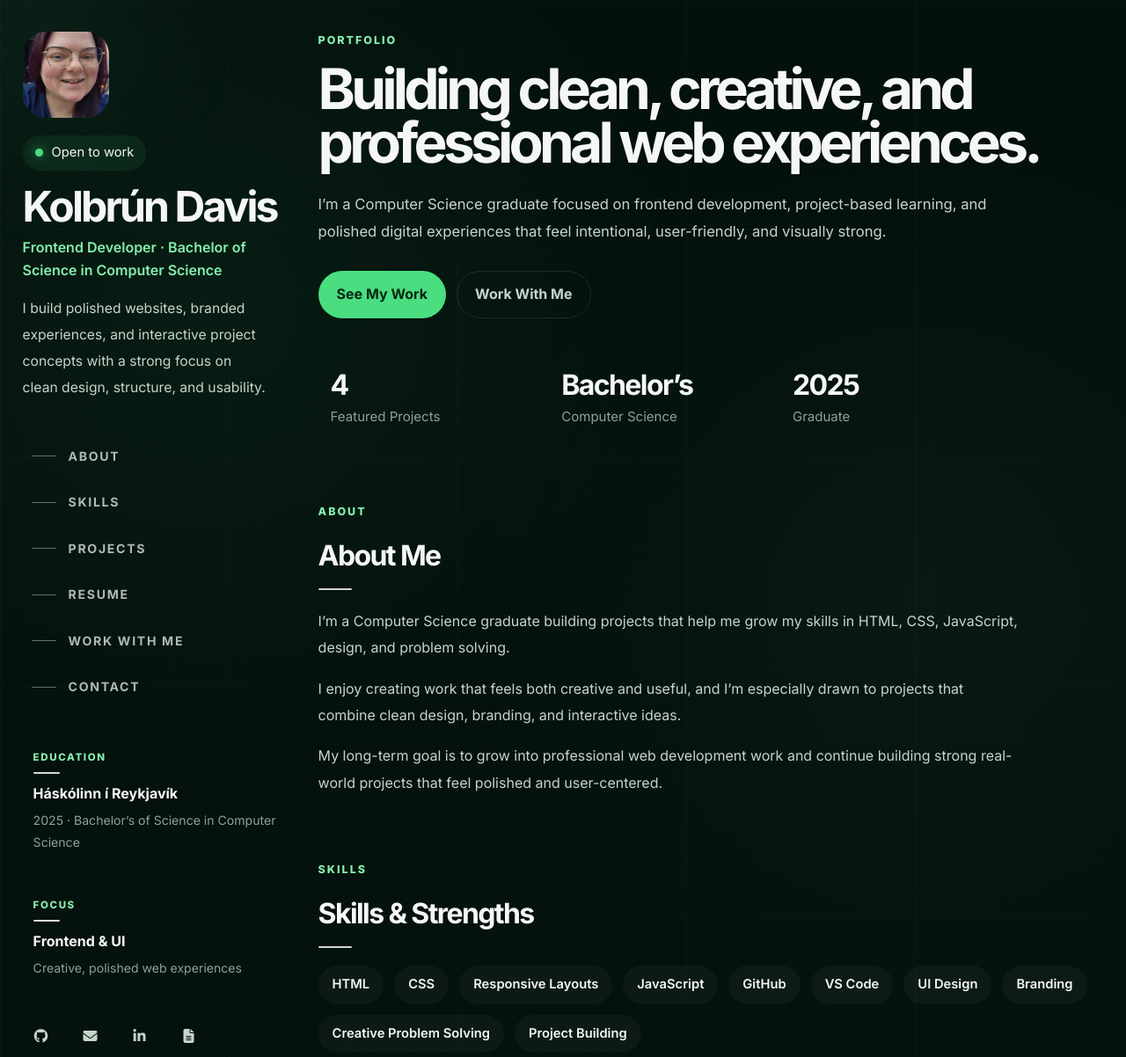
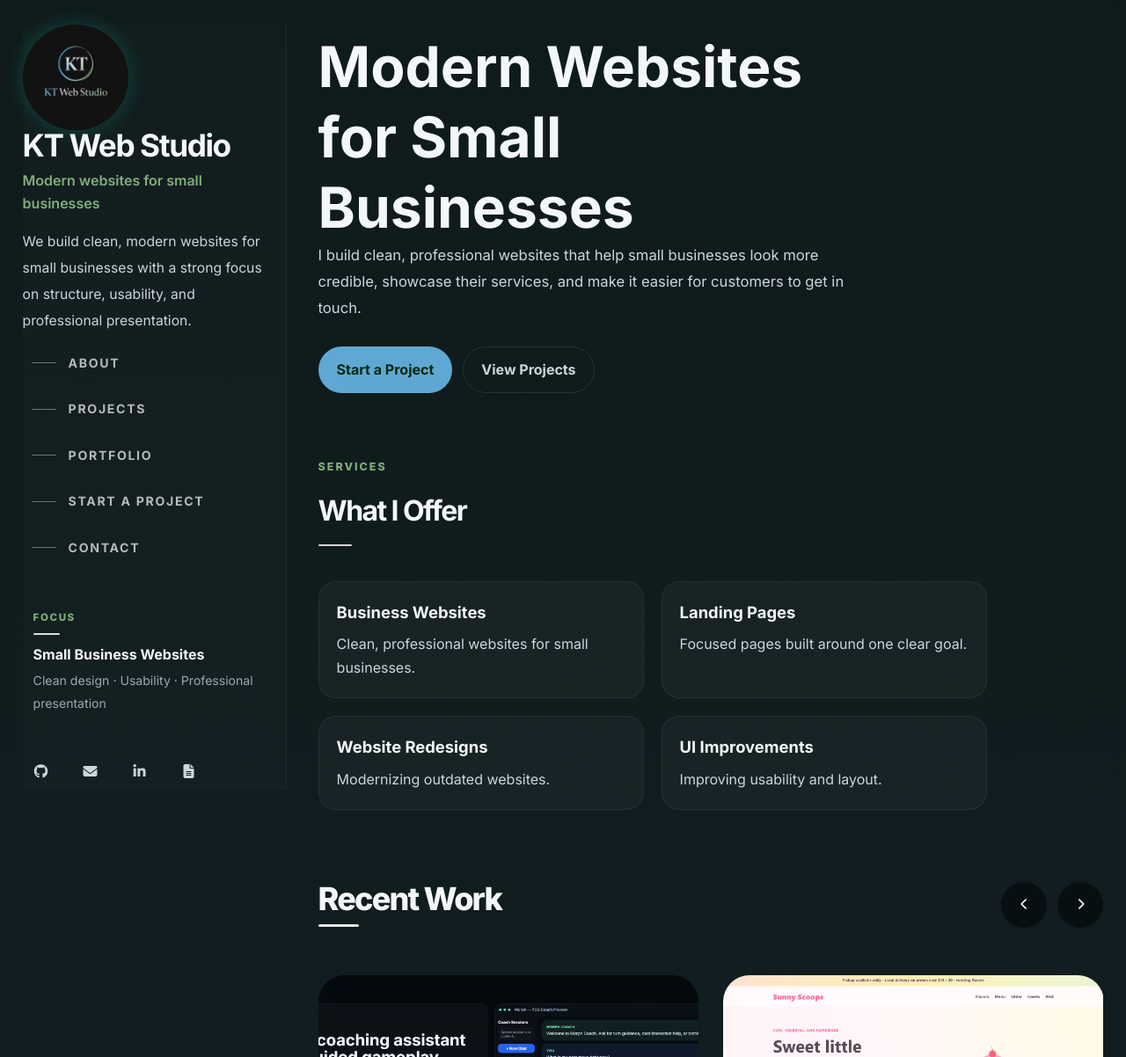
Before and after one commit to Kolla95/portfolio, a plain HTML site: page index.html in a window 1280 px wide. Shown: the top 1202 px of the page at 88% size. Drawn offline with Linux system fonts and the light colour scheme.

Commit message:
Update KT Web Studio homepage and portfolio

```diff
--- a/index.html
+++ b/index.html
@@ -3,11 +3,21 @@
 <head>
   <meta charset="UTF-8" />
   <meta name="viewport" content="width=device-width, initial-scale=1.0" />
-  <title>Kolbrún Davis | Portfolio</title>
+
+  <title>KT Web Studio | Modern Websites for Small Businesses</title>
 <meta
   name="description"
-    content="Portfolio of Kolbrún Davis, a Computer Science graduate building polished websites, branded experiences, and interactive frontend projects."
+  content="KT Web Studio builds clean, modern websites for small businesses that want a stronger online presence."
 />
+<meta name="author" content="Kolbrún Davis" />
+<meta property="og:title" content="KT Web Studio | Modern Websites for Small Businesses" />
+<meta
+  property="og:description"
+  content="Clean, modern websites for small businesses."
+/>
+<meta property="og:type" content="website" />
+<meta property="og:image" content="images/preview.png" />
+<meta property="og:url" content="https://ktwebstudio.com" />
 
   <link rel="preconnect" href="https://fonts.googleapis.com" />
   <link rel="preconnect" href="https://fonts.gstatic.com" crossorigin />
@@ -22,50 +32,36 @@
   <link rel="stylesheet" href="style.css" />
 </head>
 <body>
-  <div class="cursor-light"></div>
 
   <div class="page-shell">
     <aside class="sidebar">
       <div class="sidebar-inner">
         <div class="profile-block">
-          <div class="profile-image">
-            <img src="images/me.jpg" alt="Portrait of Kolbrún Davis" />
-          </div>
+          <div class="logo-wrap">
+          <img src="images/KT-Web-Studio.jpg" alt="KT Web Studio logo" class="logo-img" />
+          <h1>KT Web Studio</h1>
+          <p class="title">Modern websites for small businesses</p>
 
-          <p class="status-badge">
-            <span class="status-dot"></span>
-            Open to work
-          </p>
-
-          <h1>Kolbrún Davis</h1>
-          <p class="title">Frontend Developer · Bachelor of Science in Computer Science</p>
 
          <p class="intro">
-            I build polished websites, branded experiences, and interactive project
-            concepts with a strong focus on clean design, structure, and usability.
+             We build clean, modern websites for small businesses with a strong
+              focus on structure, usability, and professional presentation.
             </p>
             </div>
 
         <nav class="sidebar-nav">
           <a href="#about">About</a>
-          <a href="#skills">Skills</a>
           <a href="#projects">Projects</a>
-          <a href="#resume">Resume</a>
-          <a href="work-with-me.html">Work With Me</a>
+          <a href="portfolio.html">Portfolio</a>
+          <a href="work-with-me.html">Start a Project</a>
           <a href="#contact">Contact</a>
         </nav>
 
             <div class="sidebar-meta">
         <div class="mini-card">
-            <span class="mini-label">Education</span>
-            <strong>Háskólinn í Reykjavík</strong>
-            <small>2025 · Bachelor’s of Science in Computer Science</small>
-          </div>
-
-          <div class="mini-card">
           <span class="mini-label">Focus</span>
-            <strong>Frontend &amp; UI</strong>
-            <small>Creative, polished web experiences</small>
+          <strong>Small Business Websites</strong>
+          <small>Clean design · Usability · Professional presentation</small>
         </div>
       </div>
 
@@ -76,10 +72,10 @@
         <a href="mailto:kolbrundavis@gmail.com?subject=Portfolio%20Inquiry" aria-label="Email">
           <i class="fa-solid fa-envelope"></i>
         </a>
-          <a href="#" target="_blank" rel="noopener" aria-label="LinkedIn">
+        <a href="https://www.linkedin.com/in/kolbr%C3%BAn-davis-790554299/" target="_blank" rel="noopener" aria-label="LinkedIn">
           <i class="fa-brands fa-linkedin-in"></i>
         </a>
-          <a href="#" target="_blank" rel="noopener" aria-label="Resume">
+        <a href="portfolio.html" aria-label="Portfolio">
           <i class="fa-solid fa-file-lines"></i>
         </a>
       </div>
@@ -88,89 +84,58 @@
 
     <main class="content">
             <section class="hero-card">
-        <p class="eyebrow">Portfolio</p>
-        <h2>Building clean, creative, and professional web experiences.</h2>
+        <h2>Modern Websites for Small Businesses</h2>
         <p class="hero-text">
-          I’m a Computer Science graduate focused on frontend development, project-based
-          learning, and polished digital experiences that feel intentional,
-          user-friendly, and visually strong.
+          I build clean, professional websites that help small businesses look more
+          credible, showcase their services, and make it easier for customers to get in touch.
         </p>
 
         <div class="hero-actions">
-          <a href="#projects" class="btn btn-primary">See My Work</a>
-          <a href="work-with-me.html" class="btn btn-secondary">Work With Me</a>
-        </div>
-
-        <div class="stats">
-          <div class="stat-card">
-            <h3>4</h3>
-            <p>Featured Projects</p>
-          </div>
-
-          <div class="stat-card">
-            <h3>Bachelor’s</h3>
-            <p>Computer Science</p>
-          </div>
-
-          <div class="stat-card">
-            <h3>2025</h3>
-            <p>Graduate</p>
-          </div>
+          <a href="work-with-me.html" class="btn btn-primary">Start a Project</a>
+          <a href="#projects" class="btn btn-secondary">View Projects</a>
         </div>
       </section>
 
-      <section id="about" class="content-section">
+
+
+
+
+     <section id="services" class="content-section">
   <div class="section-heading">
     <div>
-            <p class="eyebrow">About</p>
-            <h2 class="section-title">About Me</h2>
+      <p class="eyebrow">Services</p>
+      <h2 class="section-title">What I Offer</h2>
     </div>
   </div>
 
-        <div class="card about-card">
-          <p>
-            I’m a Computer Science graduate building projects that help me grow my skills in
-            HTML, CSS, JavaScript, design, and problem solving.
-          </p>
+  <div class="offer-grid">
 
-          <p>
-            I enjoy creating work that feels both creative and useful, and I’m especially drawn
-            to projects that combine clean design, branding, and interactive ideas.
-          </p>
+  <article class="offer-card">
+    <h3>Business Websites</h3>
+    <p>Clean, professional websites for small businesses.</p>
+  </article>
 
-          <p>
-            My long-term goal is to grow into professional web development work and continue
-            building strong real-world projects that feel polished and user-centered.
-          </p>
-        </div>
-      </section>
+  <article class="offer-card">
+    <h3>Landing Pages</h3>
+    <p>Focused pages built around one clear goal.</p>
+  </article>
 
-      <section id="skills" class="content-section">
-        <div class="section-heading">
-          <div>
-            <p class="eyebrow">Skills</p>
-            <h2 class="section-title">Skills &amp; Strengths</h2>
-          </div>
-        </div>
+  <article class="offer-card">
+    <h3>Website Redesigns</h3>
+    <p>Modernizing outdated websites.</p>
+  </article>
 
-        <div class="skills-list">
-          <span class="skill-pill">HTML</span>
-          <span class="skill-pill">CSS</span>
-          <span class="skill-pill">Responsive Layouts</span>
-          <span class="skill-pill">JavaScript</span>
-          <span class="skill-pill">GitHub</span>
-          <span class="skill-pill">VS Code</span>
-          <span class="skill-pill">UI Design</span>
-          <span class="skill-pill">Branding</span>
-          <span class="skill-pill">Creative Problem Solving</span>
-          <span class="skill-pill">Project Building</span>
+  <article class="offer-card">
+    <h3>UI Improvements</h3>
+    <p>Improving usability and layout.</p>
+  </article>
 </div>
 </section>
 
 <section id="projects" class="content-section projects-section">
   <div class="projects-topbar">
     <div class="projects-title-wrap">
-            <h2 class="projects-title">Projects <span>(4)</span></h2>
+      <h2 class="projects-title">Recent Work</h2>
     </div>
 
     <div class="slider-controls">
@@ -190,7 +155,7 @@
               <!-- MORPH -->
               <article class="project-card">
                 <a href="Morph-showcase/index.html" target="_blank" rel="noopener" class="project-card-link">
-                  <img src="images/morph.png" class="project-image" alt="Morph AI project preview" />
+                  <img src="images/morph.png" loading="lazy" class="project-image" alt="Morph AI project preview" />
                   <div class="project-content">
                     <h3>Morph AI Assistant</h3>
                     <p class="project-type">Desktop AI Concept</p>
@@ -273,21 +238,6 @@
         <div class="slider-dots"></div>
       </section>
 
-      <section id="resume" class="content-section">
-        <div class="section-heading">
-          <div>
-            <p class="eyebrow">Resume</p>
-            <h2 class="section-title">Resume Summary</h2>
-          </div>
-        </div>
-
-        <div class="card resume-card">
-          <p><strong>Current Focus:</strong> Building frontend projects and improving my web development skills through hands-on work.</p>
-          <p><strong>Skills Growing In:</strong> HTML, CSS, responsive layouts, beginner JavaScript, UI design, and project structure.</p>
-          <p><strong>Education:</strong> Bachelor’s of Science in Computer Science, Háskólinn í Reykjavík (2025).</p>
-          <p><strong>Goal:</strong> Continue building professional-looking websites and grow into freelance, junior developer, or creative web roles.</p>
-        </div>
-      </section>
 
       <section id="contact" class="content-section">
         <div class="section-heading">
--- a/style.css
+++ b/style.css
@@ -1,22 +1,26 @@
 :root {
-  --bg-main: #06130f;
-  --bg-deep: #03100c;
-  --surface: rgba(255, 255, 255, 0.03);
-  --surface-strong: rgba(255, 255, 255, 0.05);
+  --bg-main: #0f1a1c;
+  --bg-deep: #0b1416;
+  --surface: rgba(255, 255, 255, 0.035);
+  --surface-strong: rgba(255, 255, 255, 0.06);
 
-  --text-main: #f5f7f4;
-  --text-soft: #c7d4cc;
-  --text-muted: #8ea299;
+  --text-main: #f4f7f8;
+  --text-soft: #c9d7df;
+  --text-muted: #97aab3;
 
-  --accent: #86efac;
-  --accent-strong: #4ade80;
-  --accent-soft: rgba(74, 222, 128, 0.08);
-  --gold: #e7c66b;
-  --blue-dot: #1f8cff;
+  --accent: #7FAF7B;
+  --accent-strong: #5FA8D3;
+  --accent-soft: rgba(95, 168, 211, 0.12);
+  --gold: #d8d6c9;
+  --blue-dot: #5FA8D3;
 
-  --line: rgba(255, 255, 255, 0.07);
+  --line: rgba(255, 255, 255, 0.08);
   --line-soft: rgba(255, 255, 255, 0.04);
-  --line-strong: rgba(134, 239, 172, 0.18);
+  --line-strong: rgba(95, 168, 211, 0.2);
+
+  --radius-lg: 30px;
+  --radius-md: 20px;
+  --radius-sm: 14px;
 
   --radius-lg: 30px;
   --radius-md: 20px;
@@ -39,13 +43,12 @@ body {
   line-height: 1.6;
   min-height: 100vh;
   overflow-x: hidden;
-  background:
-    radial-gradient(circle at 18% 12%, rgba(74, 222, 128, 0.06), transparent 20%),
-    radial-gradient(circle at 82% 24%, rgba(134, 239, 172, 0.035), transparent 22%),
-    linear-gradient(90deg, rgba(255, 255, 255, 0.025) 1px, transparent 1px),
-    linear-gradient(180deg, rgba(255, 255, 255, 0.02) 1px, transparent 1px),
-    linear-gradient(180deg, var(--bg-deep) 0%, var(--bg-main) 100%);
-  background-size: auto, auto, 260px 260px, 260px 260px, auto;
+
+  background: linear-gradient(
+    180deg,
+    #0f1a1c 0%,
+    #121f22 100%
+  );
 }
 
 img {
@@ -58,26 +61,7 @@ a {
   color: inherit;
 }
 
-.cursor-light {
-  position: fixed;
-  top: 0;
-  left: 0;
-  width: 520px;
-  height: 520px;
-  border-radius: 50%;
-  pointer-events: none;
-  background: radial-gradient(
-    circle,
-    rgba(134, 239, 172, 0.06) 0%,
-    rgba(134, 239, 172, 0.035) 32%,
-    rgba(134, 239, 172, 0.015) 52%,
-    transparent 74%
-  );
-  transform: translate(-50%, -50%);
-  z-index: 0;
-  filter: blur(34px);
-  opacity: 1;
-}
+
 
 .page-shell {
   position: relative;
@@ -98,10 +82,9 @@ a {
 }
 
 .sidebar-inner {
-  min-height: calc(100vh - 56px);
-  display: flex;
-  flex-direction: column;
-  padding: 8px 0;
+  background: rgba(255, 255, 255, 0.015);
+  border-right: 1px solid rgba(255, 255, 255, 0.05);
+  padding-right: 24px;
 }
 
 .profile-block {
@@ -144,12 +127,11 @@ a {
 }
 
 .profile-block h1 {
-  font-size: 3rem;
-  line-height: 0.95;
-  letter-spacing: -0.06em;
-  margin-bottom: 12px;
+  font-size: 2.2rem;   /* smaller */
+  line-height: 1;
+  letter-spacing: -0.04em;
+  margin-bottom: 10px;
 }
-
 .title {
   color: var(--accent);
   font-weight: 600;
@@ -303,6 +285,7 @@ a {
 
 .hero-card {
   padding-top: 4px;
+  max-width: 760px;
 }
 
 .eyebrow {
@@ -315,18 +298,16 @@ a {
 }
 
 .hero-card h2 {
-  font-size: clamp(3.1rem, 5vw, 6.1rem);
-  line-height: 0.96;
-  letter-spacing: -0.075em;
-  max-width: 980px;
-  margin-bottom: 24px;
+  font-size: 2.5rem;
+  line-height: 1.25;
+  max-width: 640px;
 }
 
 .hero-text {
   color: var(--text-soft);
-  max-width: 780px;
+  max-width: 600px;
   font-size: 1.04rem;
-  line-height: 1.9;
+  line-height: 1.8;
 }
 
 .hero-actions,
@@ -1058,3 +1039,118 @@ select:-webkit-autofill {
     height: 220px;
   }
 }
+/* Portfolio page layout */
+.portfolio-page {
+  max-width: 900px;
+  margin: 0 auto;
+  padding: 3rem 2rem;
+}
+
+.portfolio-page h1 {
+  font-size: 2.2rem;
+  margin-bottom: 0.5rem;
+}
+
+.portfolio-page .title {
+  font-size: 1.1rem;
+  margin-bottom: 1rem;
+}
+
+.portfolio-page .intro {
+  font-size: 1rem;
+  line-height: 1.6;
+  margin-bottom: 2rem;
+}
+
+.portfolio-page .section-title {
+  font-size: 1.6rem;
+  margin-bottom: 1rem;
+}
+
+.portfolio-page .profile-block {
+  max-width: 620px;
+  margin-left: 3.5rem;
+  margin-top: 2.5rem;
+}
+
+.portfolio-page .profile-image {
+  width: 110px;
+  height: 110px;
+  margin-bottom: 24px;
+}
+
+.portfolio-page h1 {
+  font-size: 3.2rem;
+  line-height: 0.95;
+  margin-bottom: 14px;
+}
+
+.portfolio-page .title {
+  font-size: 1.15rem;
+  margin-bottom: 1.1rem;
+}
+
+.portfolio-page .intro {
+  font-size: 1.08rem;
+  line-height: 1.75;
+  max-width: 34ch;
+}
+.logo-wrap {
+  margin-bottom: 1rem;
+}
+
+.logo-img {
+  width: 120px;   /* smaller than 140 */
+  height: auto;
+  display: block;
+  border-radius: 50%;
+
+  box-shadow: 0 0 25px rgba(0, 255, 200, 0.2);
+}
+
+.profile-block {
+  margin-bottom: 28px;
+}
+.skills-list {
+  display: flex;
+  flex-wrap: wrap;
+  gap: 12px;
+  max-width: 800px;
+}
+
+.offer-grid {
+  display: grid;
+  grid-template-columns: repeat(2, minmax(0, 1fr));
+  gap: 20px;
+  max-width: 760px;
+}
+
+.offer-card {
+  background: rgba(255, 255, 255, 0.03);
+  border: 1px solid rgba(255, 255, 255, 0.06);
+  border-radius: 20px;
+  padding: 20px;
+}
+
+.offer-card h3 {
+  font-size: 1.15rem;
+  margin-bottom: 8px;
+}
+
+.offer-card p {
+  color: var(--text-soft);
+  line-height: 1.7;
+}
+
+.offer-grid {
+  margin-top: 20px;
+}
+
+.offer-card {
+  transition: transform 0.2s ease, border 0.2s ease;
+}
+
+.offer-card:hover {
+  transform: translateY(-4px);
+  border: 1px solid rgba(95, 168, 211, 0.3);
+}
```
Also changed, not shown: portfolio.html (added, +152 -0 lines), images/KT-Web-Studio.jpg (added). Lines whose indentation alone changed are shown as unchanged.
